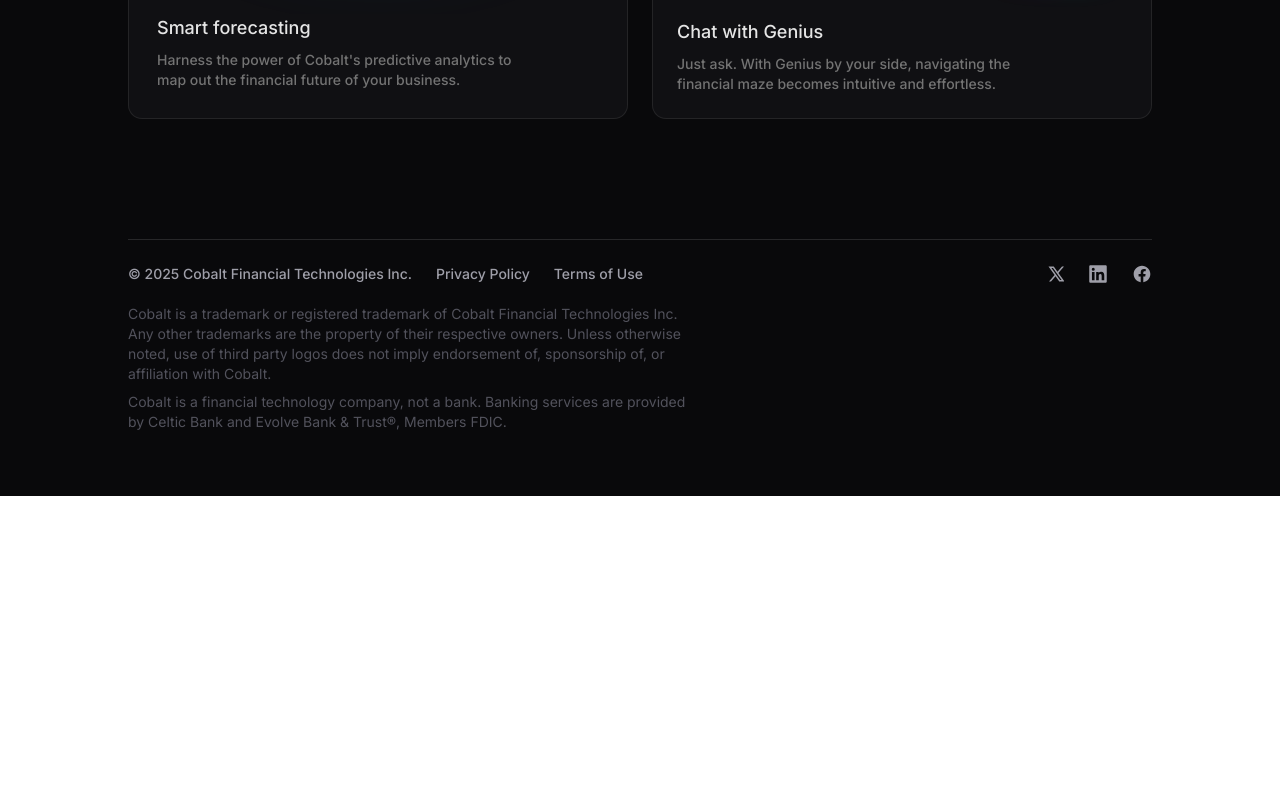
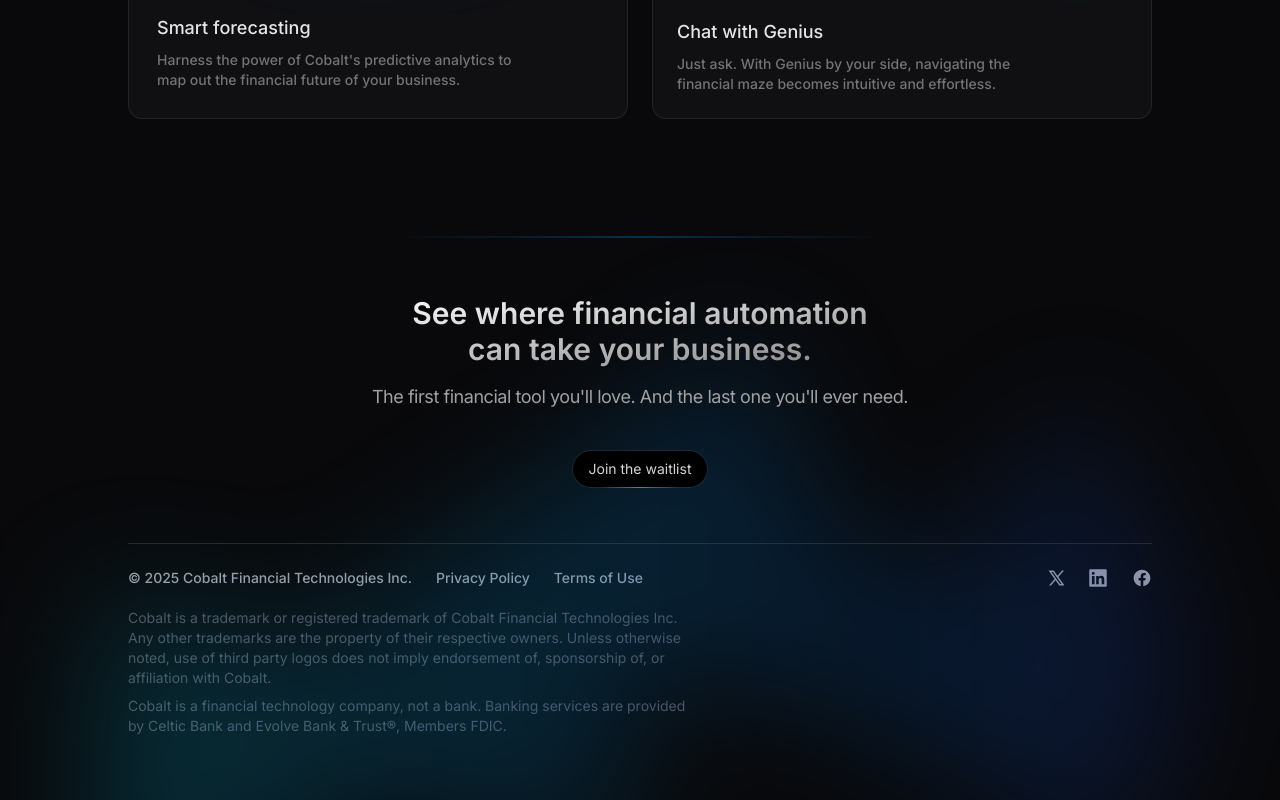
Before and after one commit to Yashx18/CobaltLP, a React (Vite) app: page / in a window 1280 px wide. Shown: the part 2156-2956 px from the top of the page. Before the commit the page ends 2652 px from the top, so only its background shows below. Built offline with nearby package versions, Linux system fonts and the light colour scheme.

Commit message:
CTA section is complete

```diff
--- a/src/App.tsx
+++ b/src/App.tsx
@@ -3,16 +3,17 @@
 import Hero from './sections/Hero';
 import FeatureCards from './sections/FeatureCards';
 import Footer from './sections/Footer';
+import CTAsection from './sections/CTAsection';
 
 function App() {
   return (
     <div className="font-inter relative min-h-screen w-full">
       <Navbar />
-      <main className="bg-[#09090b] pb-10">
+      <main className="overflow-hidden bg-[#09090b] pb-10 selection:bg-[#67e8f9] selection:text-[#155e75]">
         <Hero />
         <FeatureCards />
-        <Footer/>
-
+        <CTAsection />
+        <Footer />
       </main>
     </div>
   );
--- a/src/components/CTA.tsx
+++ b/src/components/CTA.tsx
@@ -3,7 +3,7 @@
     <div className="group relative mx-auto w-fit">
       <div className="absolute inset-x-0 -top-[1px] z-10 mx-auto h-px w-[70%] bg-transparent bg-gradient-to-r from-cyan-400/0 via-cyan-400/90 to-cyan-400/0 opacity-0 shadow-[0_0_20px_2px_#2b7fff]/20 transition-opacity duration-400 group-hover:opacity-90 group-active:opacity-90"></div>
 
-      <button className="relative cursor-pointer rounded-full bg-black px-4 py-2 text-sm text-neutral-300 ring ring-white/8 transition-shadow duration-400 group-hover:shadow-[0_0_20px_2px_#2b7fff]/20 group-active:shadow-[0_0_20px_2px_#b8e6fe]/20">
+      <button className="transitioncolor relative cursor-pointer rounded-full bg-black px-4 py-2 text-sm text-neutral-300 ring ring-white/8 transition-all  duration-400 group-hover:text-neutral-200 group-hover:shadow-[0_0_20px_2px_#2b7fff]/20 group-active:shadow-[0_0_20px_2px_#b8e6fe]/20">
         Join the waitlist
       </button>
 
--- a/src/sections/CTA.tsx
+++ /dev/null
@@ -1,8 +0,0 @@
-const CTA = () => {
-	return (
-		<div>
-			<span>This is the CTA section</span>
-		</div>
-	)
-}
-export default CTA;
--- /dev/null
+++ b/src/sections/CTAsection.tsx
@@ -0,0 +1,59 @@
+import CTA from '@/components/CTA';
+
+const CTAsection = () => {
+  return (
+    <section className="h-fit w-full px-6 sm:px-10">
+      <div className="max-w-5x relative mx-auto w-full py-14">
+        <div
+          aria-hidden="true"
+          className="user-select-none center pointer-events-none absolute -top-0.5 left-1/2 h-px w-4/5 max-w-[500px] -translate-x-1/2 -translate-y-1/2 transform-gpu [background:linear-gradient(90deg,rgba(0,0,0,0)_0%,rgba(2,132,199,0.65)_50%,rgba(0,0,0,0)_100%)]"
+        ></div>
+        <div
+          className="absolute inset-x-0 top-10 -z-10 flex transform-gpu justify-center overflow-hidden blur-3xl"
+          aria-hidden="true"
+        >
+          <div
+            className="aspect-[1108/632] w-[69.25rem] flex-none bg-gradient-to-r from-cyan-500 to-blue-800 opacity-20"
+            style={{
+              clipPath:
+                'polygon(77.5% 40.13%, 90% 10%, 100% 50%, 95% 80%, 92% 85%, 75% 65%, 61.26% 54.7%, 50% 54.7%, 47.24% 65.81%, 50% 85%, 26.16% 73.91%, 0.1% 100%, 1% 40.13%, 20% 48.75%, 60% 0.25%, 67.5% 32.63%)',
+            }}
+          ></div>
+        </div>
+        <div className="relative isolate">
+          <svg className="absolute inset-0 h-full w-full stroke-white/90" aria-hidden="true">
+            <defs>
+              <pattern id="cta" width="80" height="80" patternUnits="userSpaceOnUse">
+                <path d="M0 80V0H80" stroke="currentColor" strokeWidth="3" fill="none" />
+              </pattern>
+            </defs>
+            <rect width="100%" height="100%" fill="url(#cta)" />
+          </svg>
+
+          <div
+            className="absolute inset-x-0 top-10 flex transform-gpu justify-center overflow-hidden blur-3xl"
+            aria-hidden="true"
+          >
+            <div
+              className="aspect-[1108/632] w-[69.25rem] flex-none bg-gradient-to-r from-cyan-500 to-blue-800 opacity-20"
+              style={{
+                clipPath:
+                  'polygon(77.5% 40.13%, 90% 10%, 100% 50%, 95% 80%, 92% 85%, 75% 65%, 61.26% 54.7%, 50% 54.7%, 47.24% 65.81%, 50% 85%, 26.16% 73.91%, 0.1% 100%, 1% 40.13%, 20% 48.75%, 60% 0.25%, 67.5% 32.63%)',
+              }}
+            ></div>
+          </div>
+        </div>
+        <div className="relative flex flex-col items-center gap-4">
+          <span className="max-w-lg bg-[linear-gradient(to_bottom_right,white,grey)] bg-clip-text text-center text-3xl font-semibold text-transparent">
+            See where financial automation can take your business.
+          </span>
+          <span className="mb-6 text-lg tracking-tight text-neutral-400">
+            The first financial tool you'll love. And the last one you'll ever need.
+          </span>
+          <CTA />
+        </div>
+      </div>
+    </section>
+  );
+};
+export default CTAsection;
--- a/src/sections/Footer.tsx
+++ b/src/sections/Footer.tsx
@@ -1,7 +1,7 @@
 const Footer = () => {
   return (
     <section className="h-fit w-full px-6 sm:px-10">
-      <div className="mx-auto flex w-full max-w-5xl flex-col items-center justify-between gap-8 border-t-[0.1px] border-neutral-400/20 py-6 md:gap-10 lg:gap-15">
+      <div className="mx-auto flex w-full max-w-5xl flex-col items-center justify-between gap-8 border-t-[0.1px] border-neutral-400/20 py-6 md:gap-10 lg:gap-15 z-100">
         <div className="flex w-full flex-col-reverse md:gap-10 gap-6 items-center justify-between text-white md:flex-row md:items-start ">
           {/* About Cobalt Section */}
           <div className="flex flex-col items-start gap-5">
```
